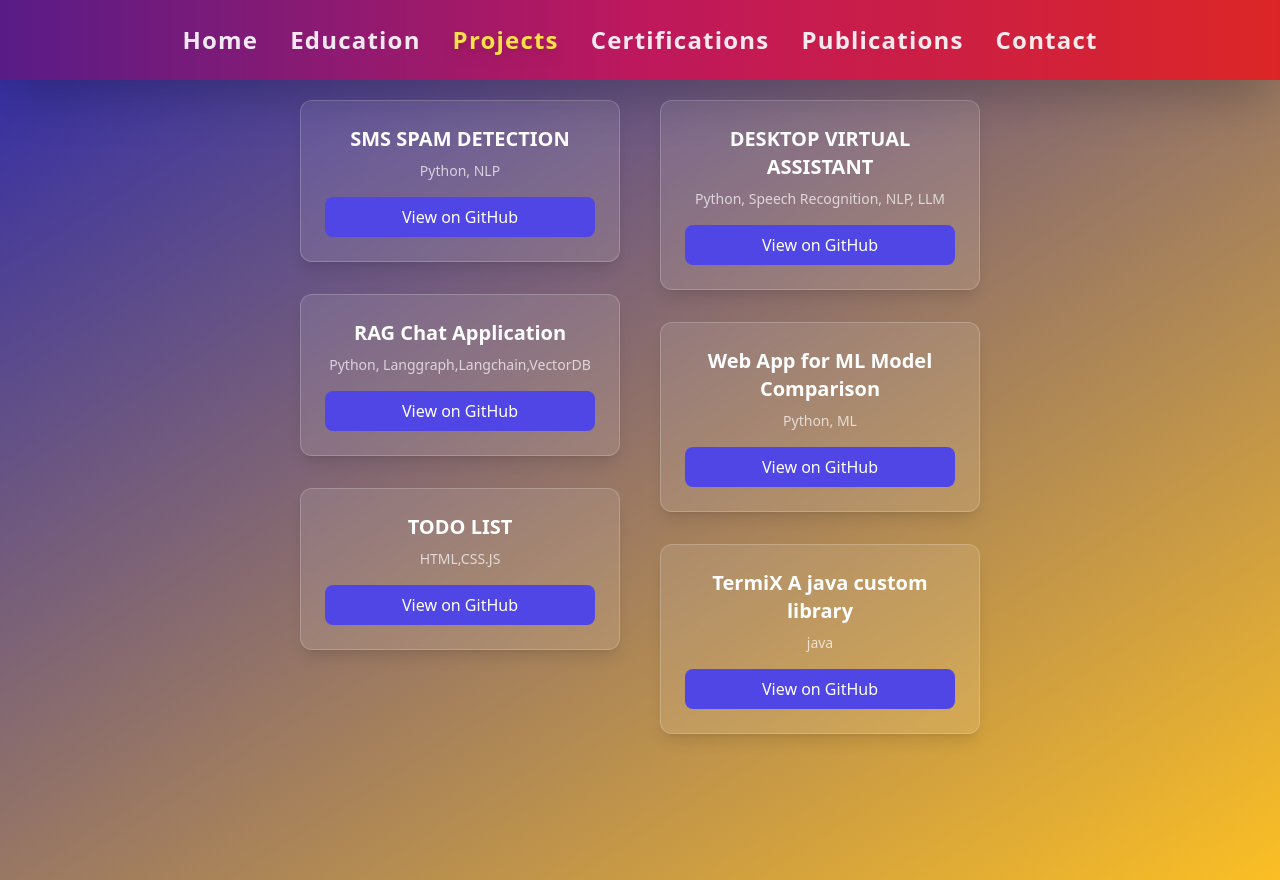
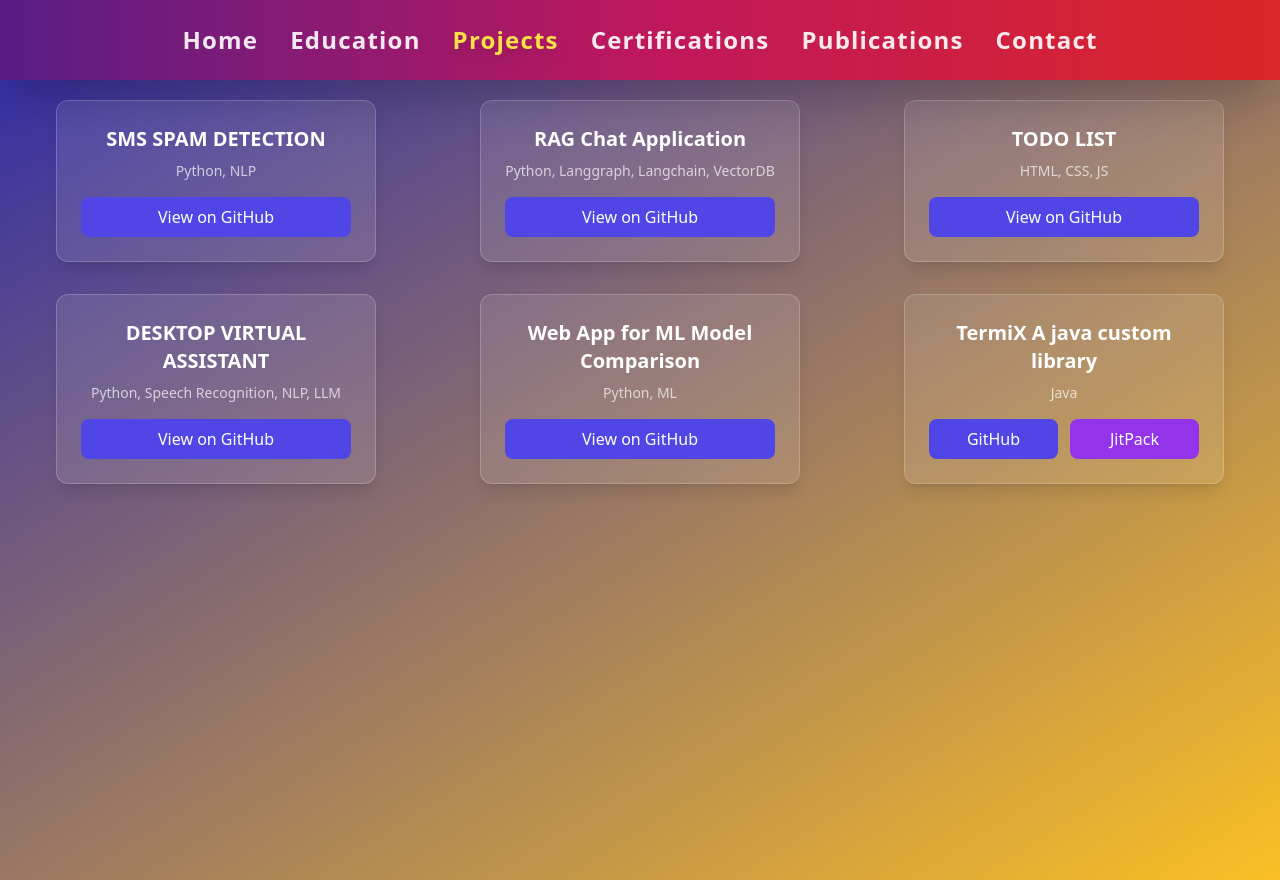
Before and after one commit to palingivinod/My-Portfolio, a React (Vite) app: page /projects in a window 1280 px wide. Built offline with nearby package versions, Linux system fonts and the light colour scheme.

Commit message:
Fix project tech formatting and add JitPack link

```diff
--- a/src/components/projects.jsx
+++ b/src/components/projects.jsx
@@ -10,12 +10,12 @@ const Projects = () => {
     {
       title: 'RAG Chat Application',
       githubLink: 'https://github.com/palingivinod/rag-chat-app.git',
-      tech: 'Python, Langgraph,Langchain,VectorDB'
+      tech: 'Python, Langgraph, Langchain, VectorDB'
     },
     {
       title: 'TODO LIST',
       githubLink: 'https://github.com/palingivinod/Todo-List.git',
-      tech: 'HTML,CSS.JS'
+      tech: 'HTML, CSS, JS'
     },
     {
       title: 'DESKTOP VIRTUAL ASSISTANT',
@@ -29,64 +29,83 @@ const Projects = () => {
     },
     {
       title: 'TermiX A java custom library',
-      jitpack: 'https://jitpack.io/#palingivinod/TermiX',
       githubLink: 'https://github.com/palingivinod/TermiX.git',
-      tech: 'java'
+      jitpackLink: 'https://jitpack.io/#palingivinod/TermiX',
+      tech: 'Java'
     },
   ];
 
   return (
     <div className="min-h-screen p-5 bg-gradient-to-br from-indigo-800 to-amber-400">
-
+      {/* Mobile view - vertical */}
       <div className="flex flex-col items-center gap-8 md:hidden">
         {projects.map((project, index) => (
           <ProjectCard
             key={index}
             title={project.title}
             githubLink={project.githubLink}
+            jitpackLink={project.jitpackLink}
             tech={project.tech}
           />
         ))}
       </div>
 
-
-      <div className="hidden md:flex gap-10 justify-center">
-        {Array.from({ length: Math.ceil(projects.length / 3) }, (_, i) =>
-          projects.slice(i * 3, (i + 1) * 3)
-        ).map((column, colIndex) => (
-          <div key={colIndex} className="flex flex-col gap-8">
-            {column.map((project, projectIndex) => (
+      {/* Desktop view - horizontal with 3 columns */}
+      <div className="hidden md:grid md:grid-cols-3 gap-8 justify-items-center">
+        {projects.map((project, index) => (
           <ProjectCard
-                key={`${colIndex}-${projectIndex}`}
+            key={index}
             title={project.title}
             githubLink={project.githubLink}
+            jitpackLink={project.jitpackLink}
             tech={project.tech}
           />
-            ))}
-          </div>
         ))}
       </div>
     </div>
   );
 };
 
-const ProjectCard = ({ title, githubLink, tech }) => (
-  <div className="w-full md:w-80 bg-white/10 backdrop-blur-sm rounded-xl border border-white/20 shadow-lg p-6 hover:shadow-indigo-400/30 transition-all duration-300 hover:-translate-y-1">
+const ProjectCard = ({ title, githubLink, jitpackLink, tech }) => (
+  <div className="w-full max-w-80 bg-white/10 backdrop-blur-sm rounded-xl border border-white/20 shadow-lg p-6 hover:shadow-indigo-400/30 transition-all duration-300 hover:-translate-y-1">
     <h3 className="text-xl font-semibold text-center mb-2 text-white">{title}</h3>
     <p className="text-sm text-center mb-4 text-white/70">{tech}</p>
+
+    {/* Show both buttons for TermiX project */}
+    {jitpackLink ? (
+      <div className="flex gap-3">
         <a
-      href={githubLink}
+          href={githubLink || ''}
+          target="_blank"
+          rel="noreferrer"
+          className="flex-1 text-center px-4 py-2 rounded-lg transition-colors duration-200 bg-indigo-600 hover:bg-indigo-500 text-white"
+        >
+          GitHub
+        </a>
+        <a
+          href={jitpackLink}
+          target="_blank"
+          rel="noreferrer"
+          className="flex-1 text-center px-4 py-2 rounded-lg transition-colors duration-200 bg-purple-600 hover:bg-purple-500 text-white"
+        >
+          JitPack
+        </a>
+      </div>
+    ) : (
+      <a
+        href={githubLink || ''}
         target="_blank"
         rel="noreferrer"
         className={`block text-center px-4 py-2 rounded-lg transition-colors duration-200 ${
-        githubLink.trim() === ''
+          !githubLink || githubLink.trim() === ''
             ? 'bg-gray-500 cursor-not-allowed'
             : 'bg-indigo-600 hover:bg-indigo-500'
         } text-white`}
-      onClick={e => githubLink.trim() === '' && e.preventDefault()}
+        onClick={e => (!githubLink || githubLink.trim() === '') && e.preventDefault()}
       >
-      {githubLink.trim() === '' ? 'Coming Soon' : 'View on GitHub'}
+        {!githubLink || githubLink.trim() === '' ? 'Coming Soon' : 'View on GitHub'}
       </a>
+    )}
   </div>
 );
 
```
Lines whose indentation alone changed are shown as unchanged.
